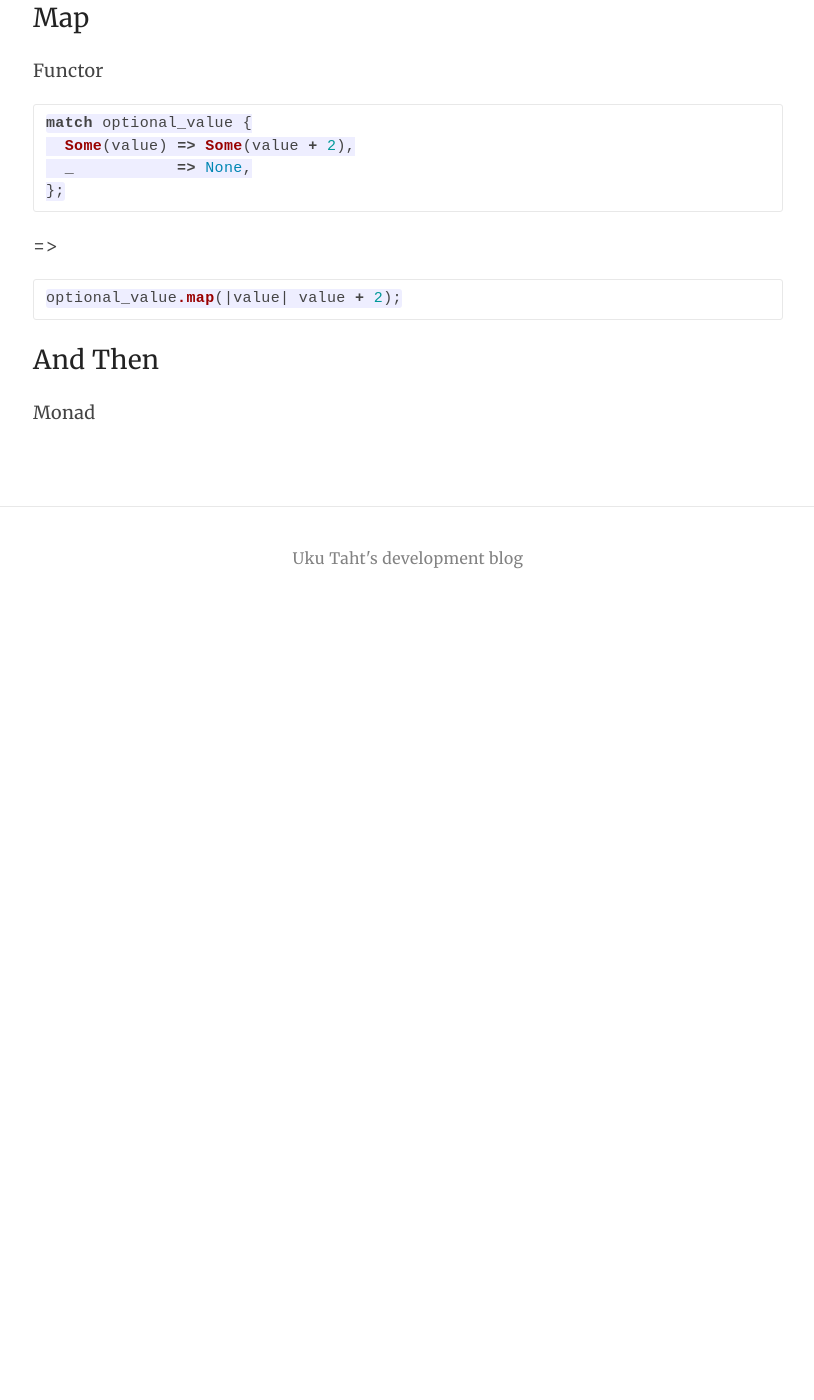
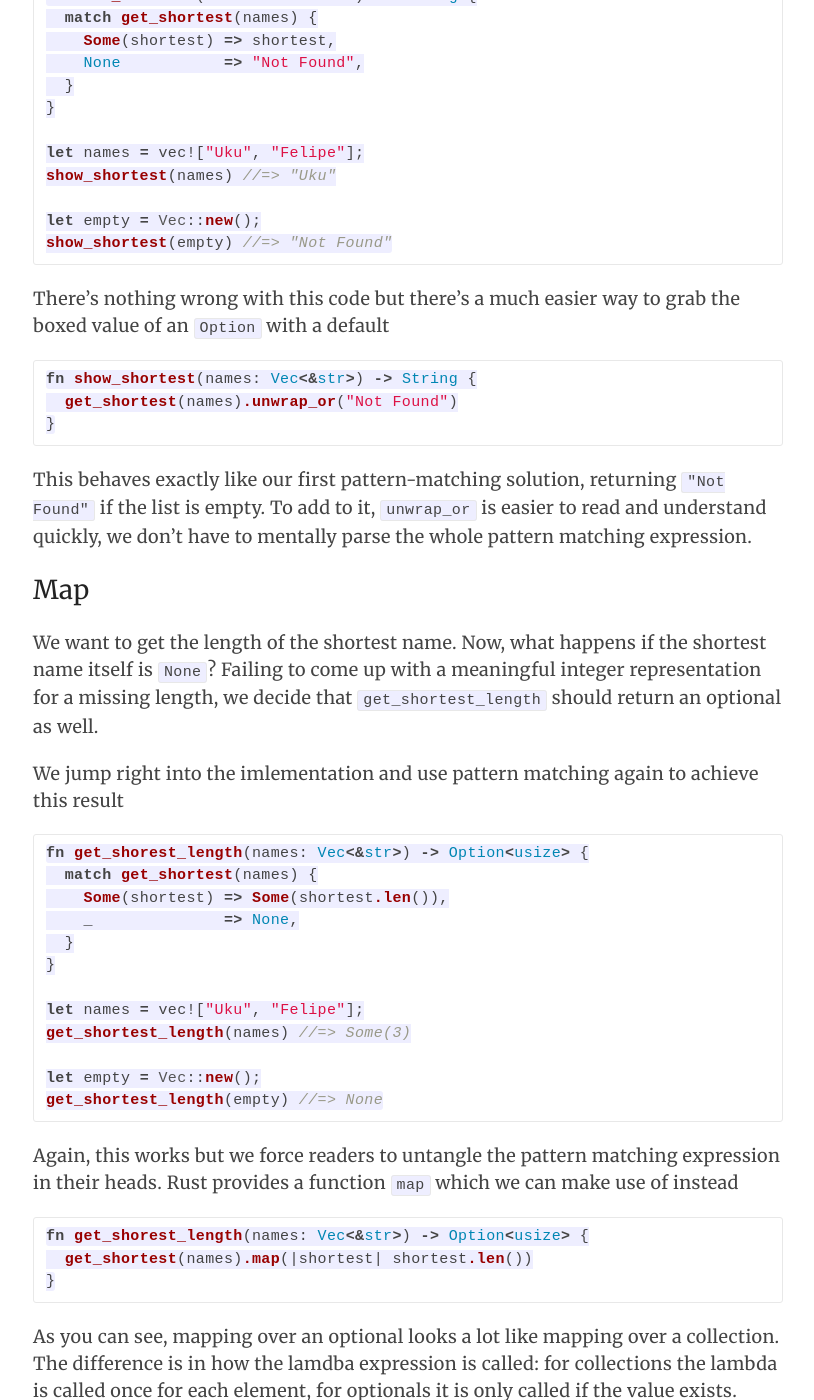
Before and after one commit to ukutaht/blog, a Jekyll site: the page built from _posts/2015-03-16-using-the-option-type-effectively.md, in a window 1280 px wide and 1400 px high, scrolled down 725 px. Shown: the whole window, without its empty margins (232-1046 px from the left). Built offline with Jekyll 4.4.1, drawn with Linux system fonts in a browser that asks for light colours; nearby versions of some CDN libraries; Markdown is read by kramdown in place of the engine named in the settings; before the commit the page ends 1355 px from its top, so only the background shows below that; some of the changed text lies outside the part shown.

Commit message:
Adds content to Option type post

````diff
--- a/_posts/2015-03-16-using-the-option-type-effectively.md
+++ b/_posts/2015-03-16-using-the-option-type-effectively.md
@@ -7,40 +7,126 @@ date:  2015-03-16 10:05:00
 Lately we've seen the `Option` type get more and more attention in the community.
 Adopted from functional languages, it can help us avoid null values and write safer code.
 
-### Unwrap or
-
-It is very common to see rust code like this
+Suppose that we have a function to find the shortest string from a list. It returns an `Option` like this:
 
 ```rust
-match optional_value {
-  Some(value) => value,
-  None        => "default",
+let names = vec!["Uku", "Felipe"];
+get_shortest(names) //=> Some("Uku")
+
+let empty = Vec::new();
+get_shortest(empty) //=> None
+```
+
+Our requirement is to use this function to show the shortest name to the user. If the list
+is empty we should just show `"Not found"`. How might we implement this?
+
+It is very common to see pattern matching for this problem
+
+```rust
+fn show_shortest(names: Vec<&str>) -> String {
+  match get_shortest(names) {
+    Some(shortest) => shortest,
+    None           => "Not Found",
+  }
 }
+
+let names = vec!["Uku", "Felipe"];
+show_shortest(names) //=> "Uku"
+
+let empty = Vec::new();
+show_shortest(empty) //=> "Not Found"
 ```
 
 There's nothing wrong with this code but there's a much easier way to grab the boxed value of an `Option` with a default
 
 ```rust
-optional_value.unwrap_or("default")
+fn show_shortest(names: Vec<&str>) -> String {
+  get_shortest(names).unwrap_or("Not Found")
+}
 ```
+
+This behaves exactly like our first pattern-matching solution, returning `"Not Found"` if the list
+is empty. To add to it, `unwrap_or` is easier to read and understand quickly, we don't have to
+mentally parse the whole pattern matching expression.
+
 
 ### Map
 
-Functor
+We want to get the length of the shortest name. Now, what happens if the shortest name itself is `None`?
+Failing to come up with a meaningful integer representation for a missing length, we decide that `get_shortest_length` should return an optional as well.
+
+We jump right into the imlementation and use pattern matching again to achieve this result
 
 ```rust
-match optional_value {
-  Some(value) => Some(value + 2),
-  _           => None,
-};
+fn get_shorest_length(names: Vec<&str>) -> Option<usize> {
+  match get_shortest(names) {
+    Some(shortest) => Some(shortest.len()),
+    _              => None,
+  }
+}
+
+let names = vec!["Uku", "Felipe"];
+get_shortest_length(names) //=> Some(3)
+
+let empty = Vec::new();
+get_shortest_length(empty) //=> None
 ```
 
-=>
+Again, this works but we force readers to untangle the pattern matching expression in their
+heads. Rust provides a function `map` which we can make use of instead
 
 ```rust
-optional_value.map(|value| value + 2);
+fn get_shorest_length(names: Vec<&str>) -> Option<usize> {
+  get_shortest(names).map(|shortest| shortest.len())
+}
 ```
+
+As you can see, mapping over an optional looks a lot like mapping over a collection.
+The difference is in how the lamdba expression is called: for collections the lambda is
+called once for each element, for optionals it is only called if the value exists.
+
+You may also notice that we don't have to manually wrap the return value of `shortest.len()` in
+an Optional. The mapping operation returns `Some` if the value was there to begin with, and `None`
+if we started out with a `None`.
+
+Readers coming from a functional language might be thinking that this is just a functor, and they
+would be completely right. Rust's `map` behaves exactly like Haskell's `fmap`.
 
 ### And Then
 
-Monad
+Suppose that we want to chain some operations, each of which could return a `None`. Blah
+
+```rust
+fn get_shorest(names: Vec<&str>) -> Option<> {
+  let shortest = get_shortest(names);
+  if shortest.is_some() {
+    let author = db.find_by_name(shortest.unwrap());
+    if author.is_some() {
+      // more
+    } else {
+      None
+    }
+  } else {
+    None
+  }
+}
+```
+
+This seems to work but there's one problem with it: nobody wants to write code like this.
+There's a clear pattern to the way we check for presence every step of the way so
+abstracting this chain should be trivial. Luckily, Rust has a built in method called
+`and_then` which can help us out.
+
+```rust
+fn get_shorest(names: Vec<&str>) -> Option<> {
+   get_shortest(names);
+    .and_then(|shortest| db.find_by_name(shortest));
+    //more
+}
+```
+
+`and_then` works similarly to `map` but it does not wrap the return value in `Some` automatically.
+This allows us to chain operations, each of which may return `None`.
+
+
+People with a background in functional programming may recognise that this is a monad.
````
